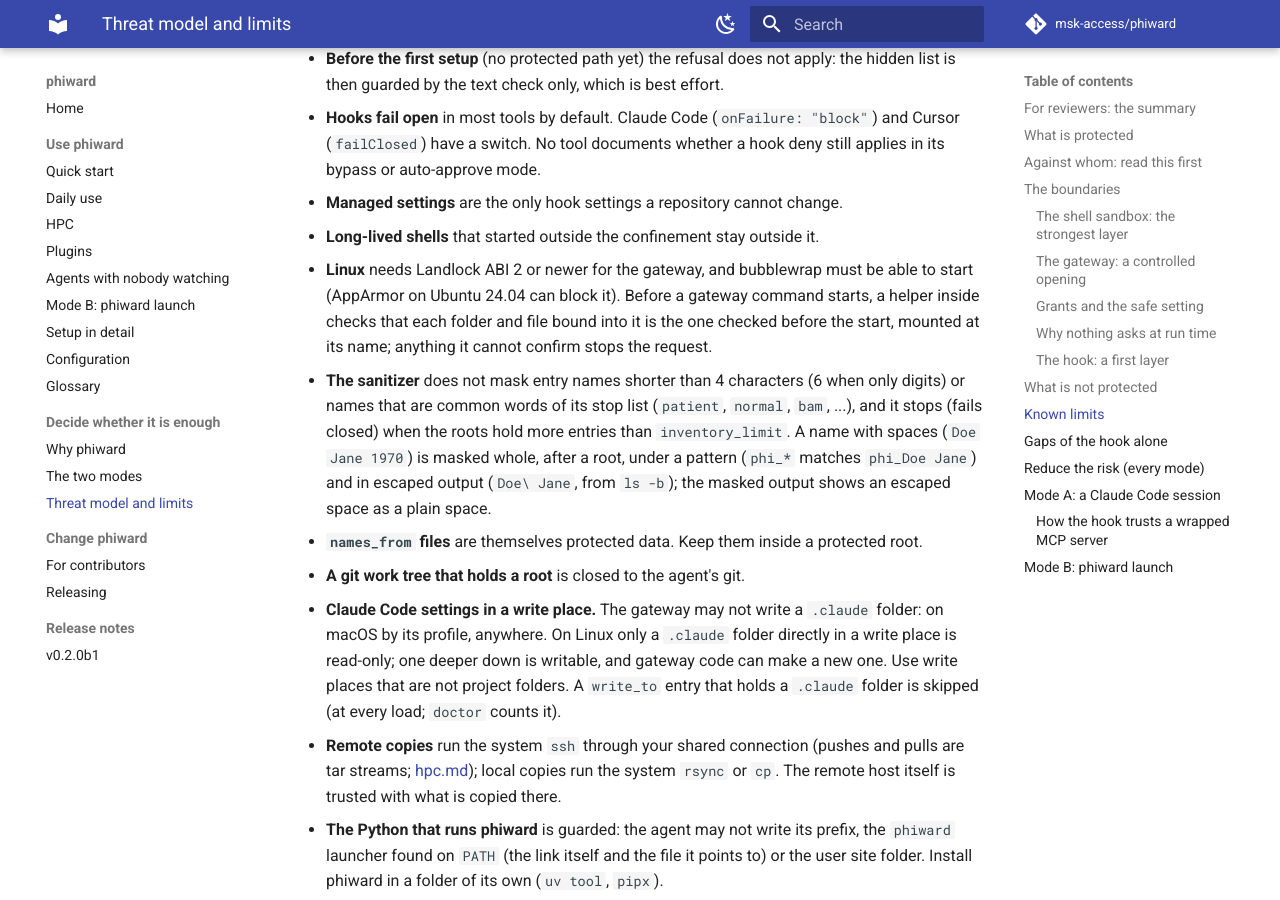
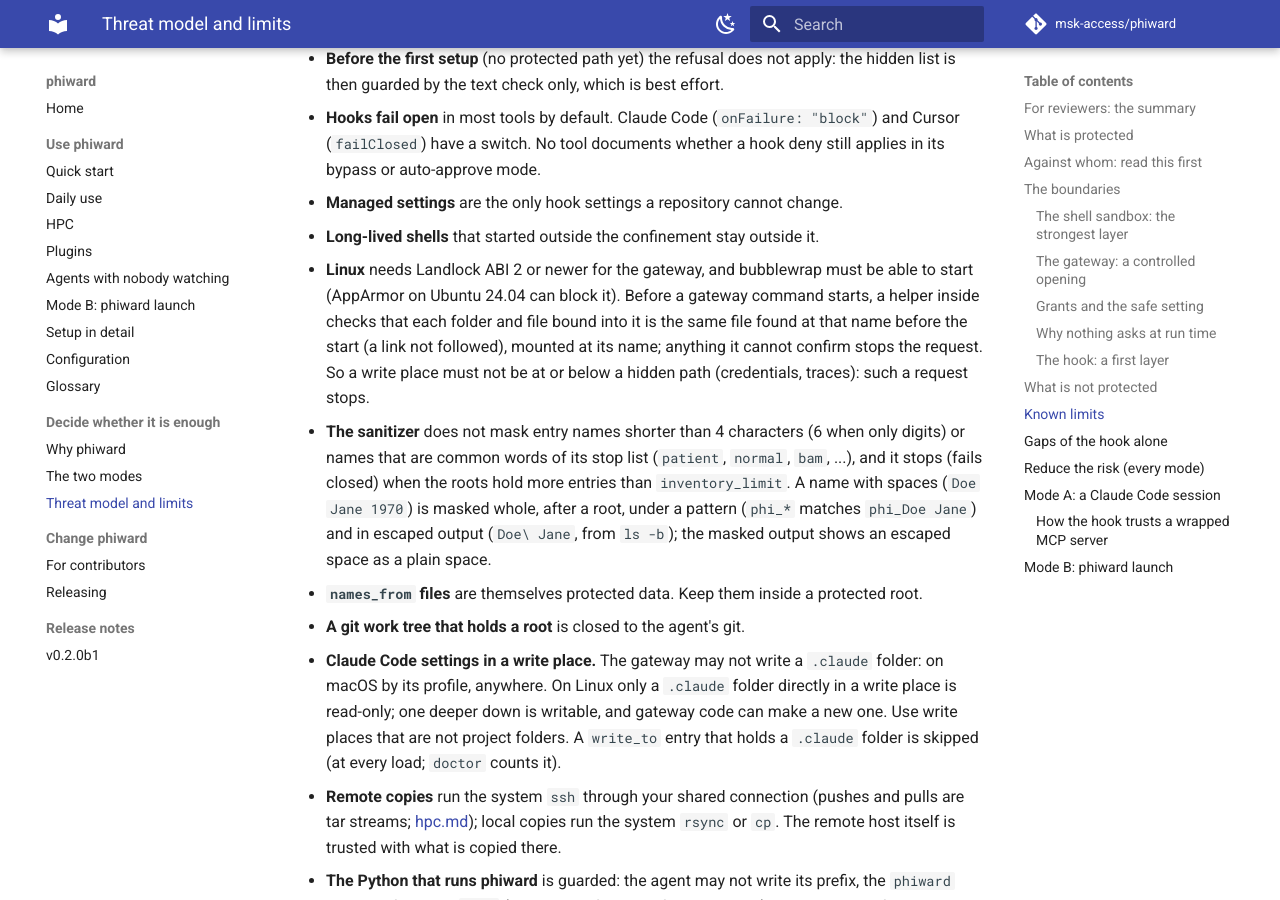
Before and after one commit to msk-access/phiward, an MkDocs documentation site: the page built from docs/threat-model.md, in a window 1280 px wide and 900 px high, scrolled down 18200 px. Built offline with MkDocs 1.6.1 and Material for MkDocs 9.7.7, drawn with Linux system fonts in a browser that asks for light colours; comment, search, counter and statistics services are not loaded; the version menu is left out.

Commit message:
fix(gateway): read-only binds are recorded at the name bwrap binds
The identity of each read-only bind (the shared connection's socket, an
allow_read file, a .claude folder in a place) is now taken from the name
bwrap binds, a link not followed (a .claude folder through its place's own
descriptor), not from that name resolved again. A link there does not match
what bwrap mounts through it, so the request stops before its command runs.
The places are listed once per request and that list is what is opened and
bound; an error while the binds are recorded is a refusal. On Linux, a write
place at or below a hidden path now stops the request (docs and CHANGELOG
say so).

```diff
--- a/docs/threat-model.md
+++ b/docs/threat-model.md
@@ -656,8 +656,9 @@ refuses the call: phiward's hook entries set `onFailure: "block"`.
 - **Linux** needs Landlock ABI 2 or newer for the gateway, and bubblewrap must be able to start
   (AppArmor on Ubuntu 24.04 can block it).
   Before a gateway command starts, a helper inside checks that each folder and file bound into
-  it is the one checked before the start, mounted at its name; anything it cannot confirm stops
-  the request.
+  it is the same file found at that name before the start (a link not followed), mounted at its
+  name; anything it cannot confirm stops the request. So a write place must not be at or below
+  a hidden path (credentials, traces): such a request stops.
 - **The sanitizer** does not mask entry names shorter than 4 characters (6 when only digits) or
   names that are common words of its stop list (`patient`, `normal`, `bam`, ...), and it stops
   (fails closed) when the roots hold more entries than `inventory_limit`. A name with spaces (`Doe
```
Also changed, not shown: CHANGELOG.md (+4 -2 lines), docs/configuration.md (+2 -0 lines), 1 other file.
